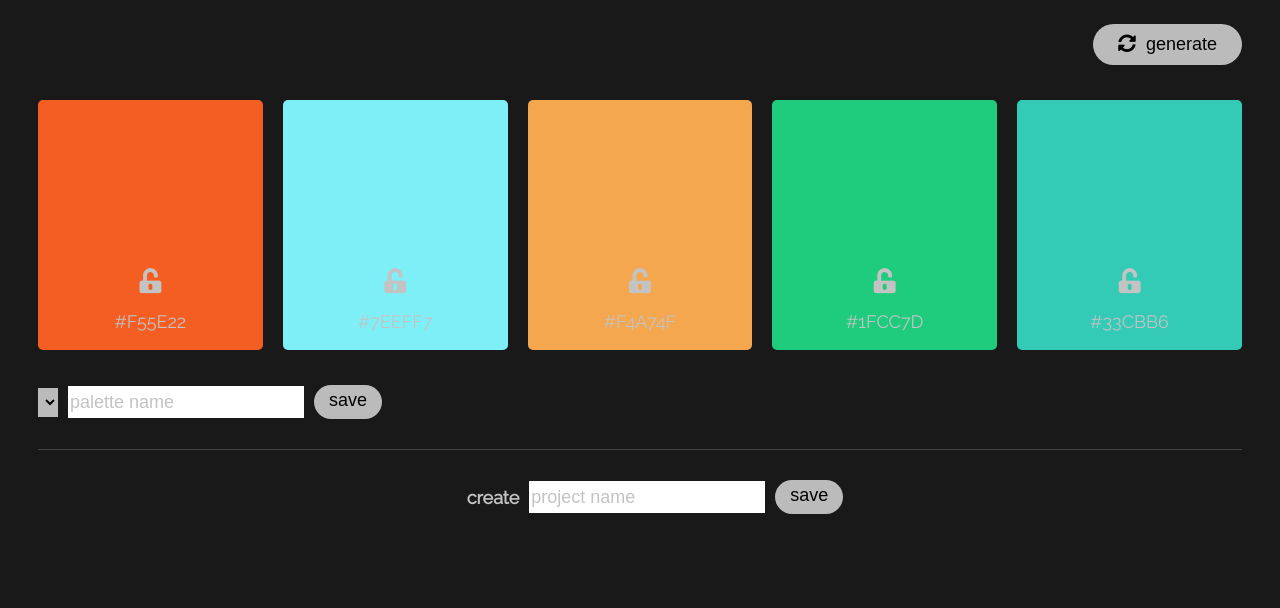
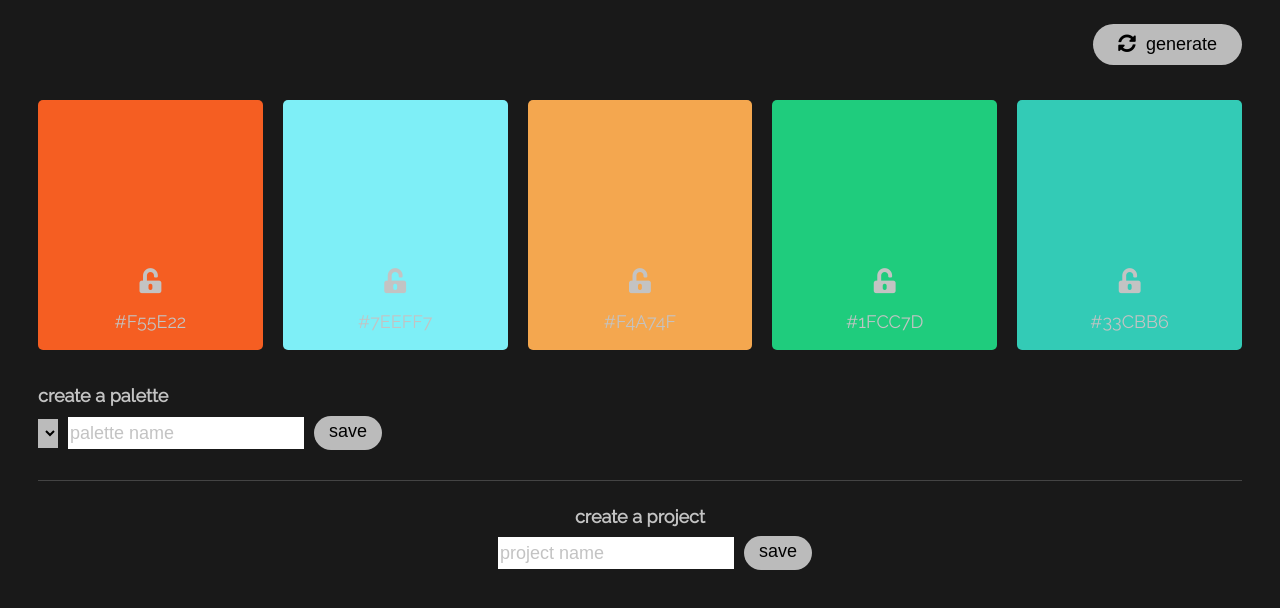
Before and after one commit to ashleylevi/colorcraze, a website: page public/index.html in a window 1280 px wide. Shown: the part 94-702 px from the top of the page. Drawn offline with Linux system fonts and the light colour scheme; no server answers.

Commit message:
Add labels to inputs

```diff
--- a/public/css/styles.css
+++ b/public/css/styles.css
@@ -99,6 +99,16 @@ body {
   font-size: 18px;
 }
 
+.create-palette {
+  margin: 10px 0 0 30px;
+  display: flex;
+  align-items: center;
+  color: #c3c3c3;
+  font-family: 'Raleway', sans-serif;
+  font-size: 18px;
+
+}
+
 .save-container {
   margin: 10px 0 0 30px;
   display: flex;
@@ -167,8 +177,10 @@ input[type=text] {
   height: 10px;
   font-family: 'Raleway', sans-serif;
   font-size: 18px;
-  margin: 0 10px 10px 0;
-
+  margin: 0 0 15px 0;
+  display: flex;
+  align-items: center;
+  justify-content: center;
 }
 
 .project-display {
--- a/public/index.html
+++ b/public/index.html
@@ -21,6 +21,7 @@
     <div class="color color4"><i class="fas fa-unlock-alt"></i><p class="hex hex4">######</p></div>
     <div class="color color5"><i class="fas fa-unlock-alt"></i><p class="hex hex5">######</p></div>
   </main>
+  <h1 class="create-palette">create a palette</h1>
   <section class="save-container">
     <select class="select">
 
@@ -29,8 +30,8 @@
       <button class="save-btn">save</button>
   </section>
   <div class="line"></div>
+  <h1 class="create-project">create a project</h1>
   <div class="create-project-container">
-      <h1 class="create-project">create </h1>
       <input type="text" placeholder="project name" class="project-name-input"></input>
       <button class="save-project-btn">save</button>
   </div>
```
